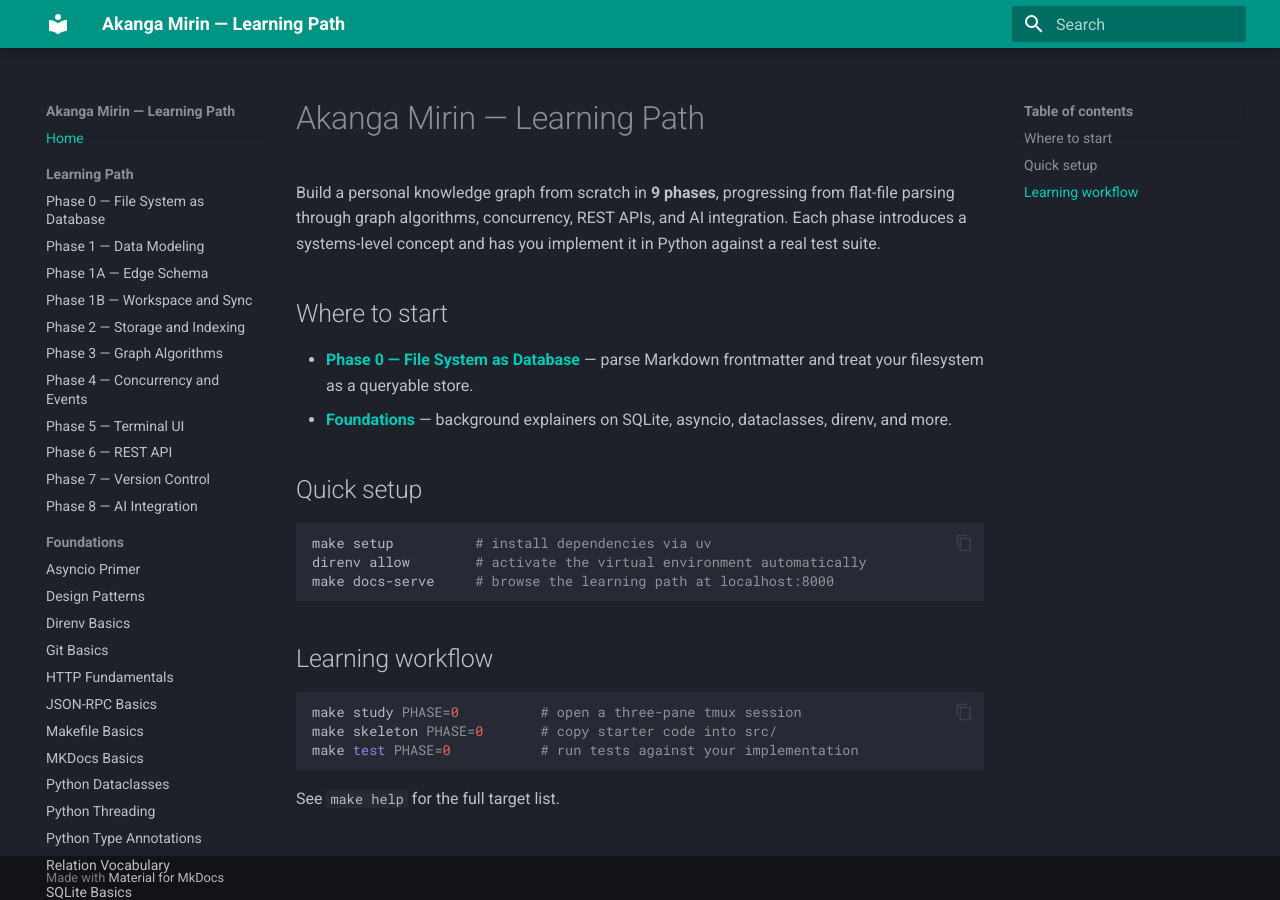
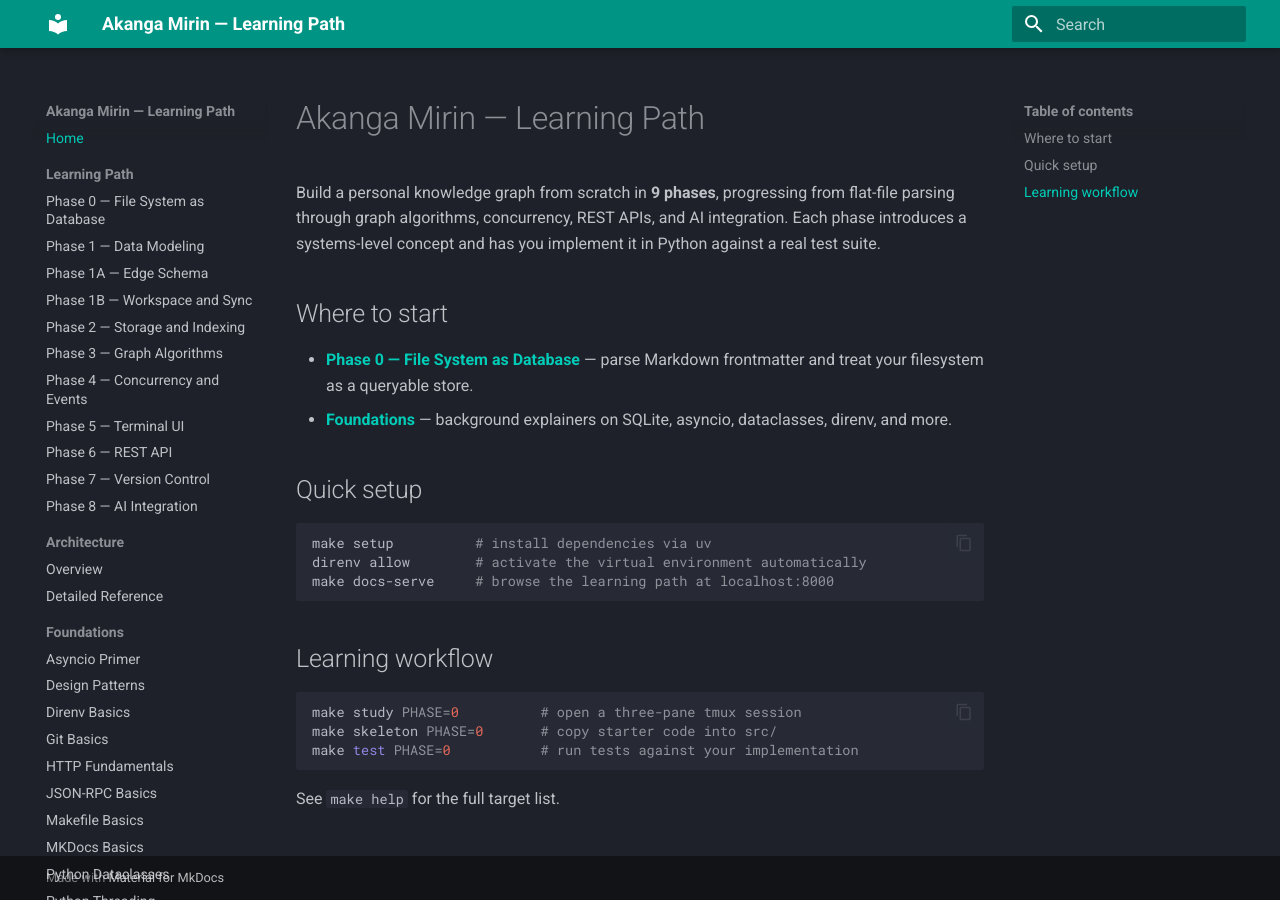
Before and after one commit to ArthurPieri/akanga_mirin, an MkDocs documentation site: the page built from docs/index.md, in a window 1280 px wide. Built offline with MkDocs 1.6.1 and Material for MkDocs 9.7.7, drawn with Linux system fonts in a browser that asks for light colours.

Commit message:
docs: add architecture section to MKDocs nav
Co-Authored-By: Claude Opus 4.6 <noreply@anthropic.com>

```diff
--- a/mkdocs.yml
+++ b/mkdocs.yml
@@ -27,6 +27,9 @@ nav:
     - "Phase 6 — REST API": learning/phase-06-rest-api.md
     - "Phase 7 — Version Control": learning/phase-07-version-control.md
     - "Phase 8 — AI Integration": learning/phase-08-ai-integration.md
+  - Architecture:
+    - "Overview": architecture-overview.md
+    - "Detailed Reference": architecture-detailed.md
   - Foundations:
     - "Asyncio Primer": foundations/asyncio-primer.md
     - "Design Patterns": foundations/design-patterns.md
```
